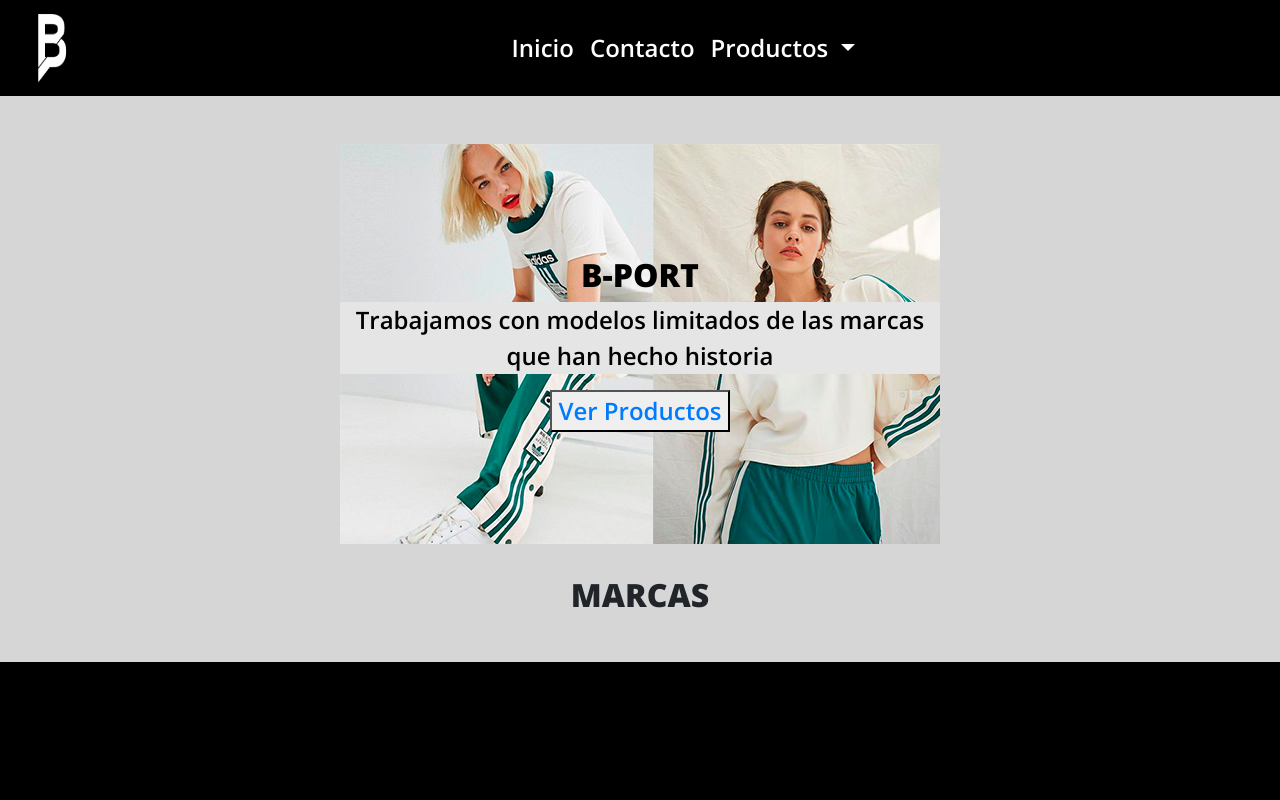
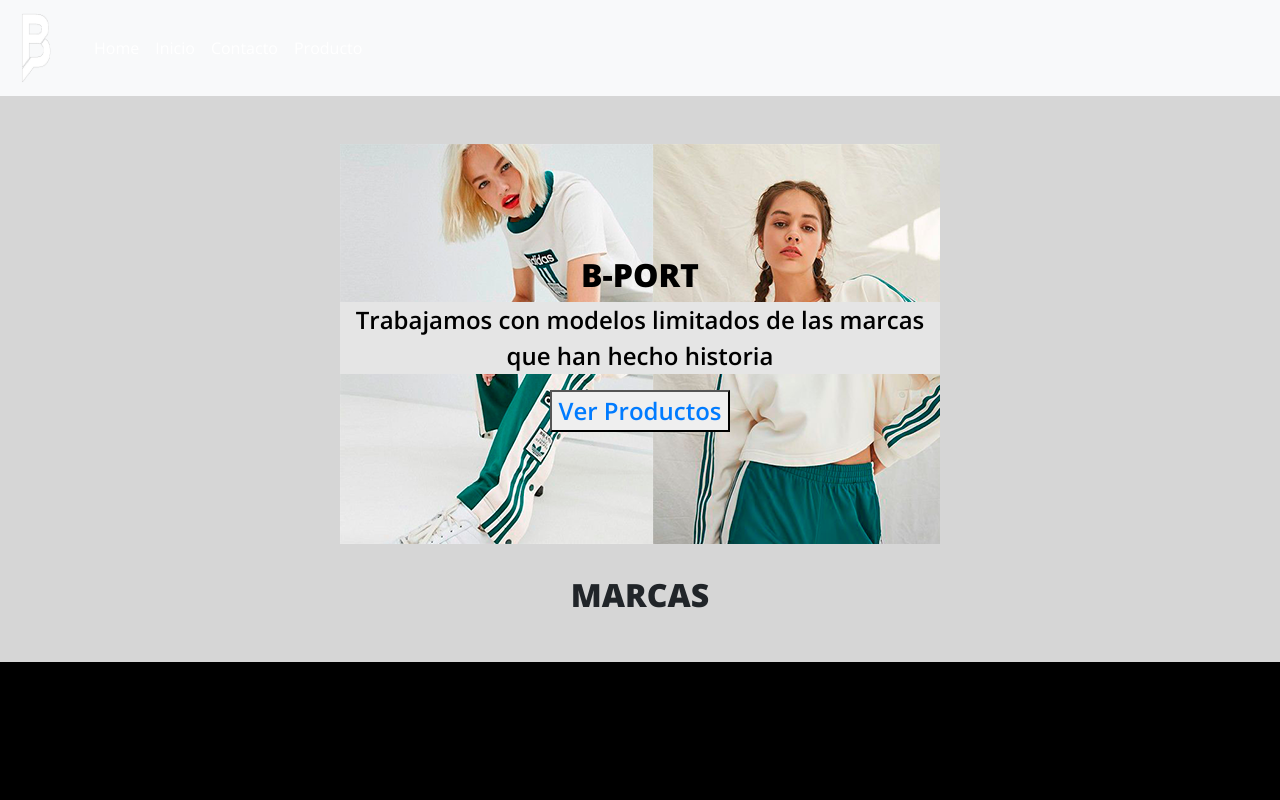
Before and after one commit to Santiago-Pe/Proyecto-Santiago-Pe-a, a website: page index.html in a window 1280 px wide. Shown: the top 800 px of the page. Drawn offline with nearby package versions, Linux system fonts and the light colour scheme.

Commit message:
Cambio de menu

```diff
--- a/index.html
+++ b/index.html
@@ -18,28 +18,26 @@
   <body>
       <div id="header">
          <!--MENU DESPLEGABLE BOOTSTRAP-->
-        <nav class="navbar navbar-expand-lg justify-content-center">
-            <a class="navbar-brand type-bold logo" href="index.html"><img src="media/logo.png" alt="Logo" class="logo" height="70px" width="70px"></a>
-            <button class="navbar-toggler" type="button" data-toggle="collapse" data-target="#navbarNavDropdown" aria-controls="navbarNavDropdown" aria-expanded="false" aria-label="Toggle navigation">
+         <nav class="navbar navbar-expand-lg navbar-light bg-light px-0">
+          <a class="navbar-brand" href="index.html">
+              <img src="media/logo.png" alt="B-PORT" height="70px" width="70px">
+          </a>
+          <button class="navbar-toggler mr-4" type="button" data-toggle="collapse" data-target="#navbarNav" aria-controls="navbarNav" aria-expanded="false" aria-label="Toggle navigation">
             <span class="navbar-toggler-icon"></span>
           </button>
-            <div class="collapse navbar-collapse d-flex justify-content-center" id="navbarNavDropdown">
+          <div class="collapse navbar-collapse" id="navbarNav">
             <ul class="navbar-nav">
               <li class="nav-item active">
-                  <a class="nav-link type-semi-bold" href="index.html">Inicio <span class="sr-only">(current)</span></a>
+                <a class="nav-link" href="#">Home <span class="sr-only">(current)</span></a>
               </li>
               <li class="nav-item">
-                  <a class="nav-link type-semi-bold" href="paginas/contacto.html">Contacto</a>
+                <a class="nav-link" href="#">Inicio</a>
               </li>
-                <li class="nav-item dropdown">
-                  <a class="nav-link dropdown-toggle type-semi-bold" href="paginas/productos.html" id="navbarDropdownMenuLink" role="button" data-toggle="dropdown" aria-haspopup="true" aria-expanded="false">
-                    Productos
-                  </a>
-                  <div class="dropdown-menu" aria-labelledby="navbarDropdownMenuLink">
-                    <a class="dropdown-item type-regular" href="paginas/productos.html#Gorros">Gorros</a>
-                    <a class="dropdown-item type-regular" href="paginas/productos.html#Zapatillas">Zapatillas</a>
-                    <a class="dropdown-item type-regular" href="paginas/productos.html#Accesorios">Accesorios</a>
-                  </div>
+              <li class="nav-item">
+                <a class="nav-link" href="#">Contacto</a>
+              </li>
+              <li class="nav-item">
+                <a class="nav-link" href="#">Producto</a>
               </li>
             </ul>
           </div>
--- a/scss/_mixins.scss
+++ b/scss/_mixins.scss
@@ -15,3 +15,7 @@
 .type-bold{
     @include fuentes(2rem, $font-bold )
 }
+
+@mixin button {
+
+}
```
Lines whose indentation alone changed are shown as unchanged.
